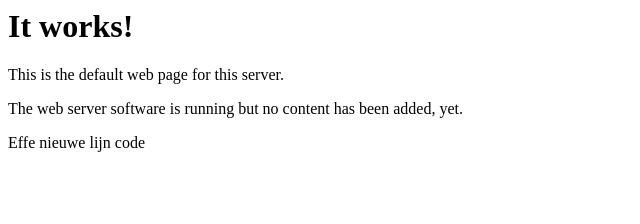
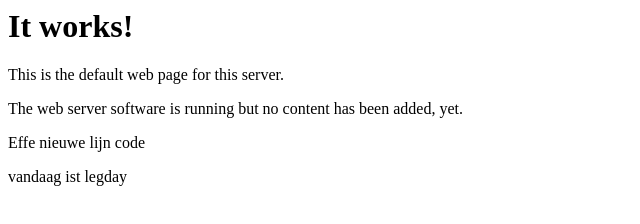
Before and after one commit to jpmorgan29/Testdir, a plain HTML site: page index.html in a window 1280 px wide. Shown: the whole page, without its empty margins (0-640 px from the left). Drawn offline with Linux system fonts and the light colour scheme.

Commit message:
legday lijntje

```diff
--- a/index.html
+++ b/index.html
@@ -3,4 +3,5 @@
 <p>The web server software is running but no content has been added, yet.</p>
 
   <p>Effe nieuwe lijn code</p>
+  <p> vandaag ist legday</p>
 </body></html>
```
